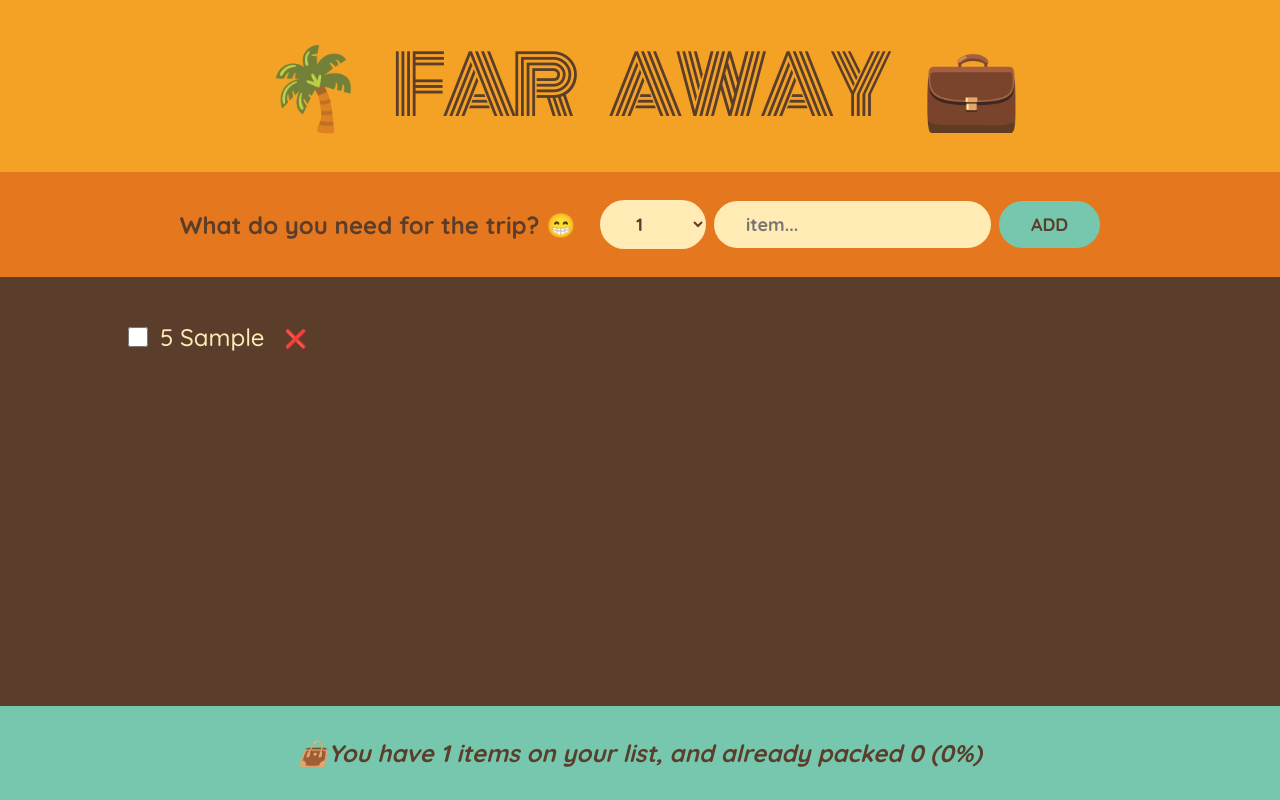
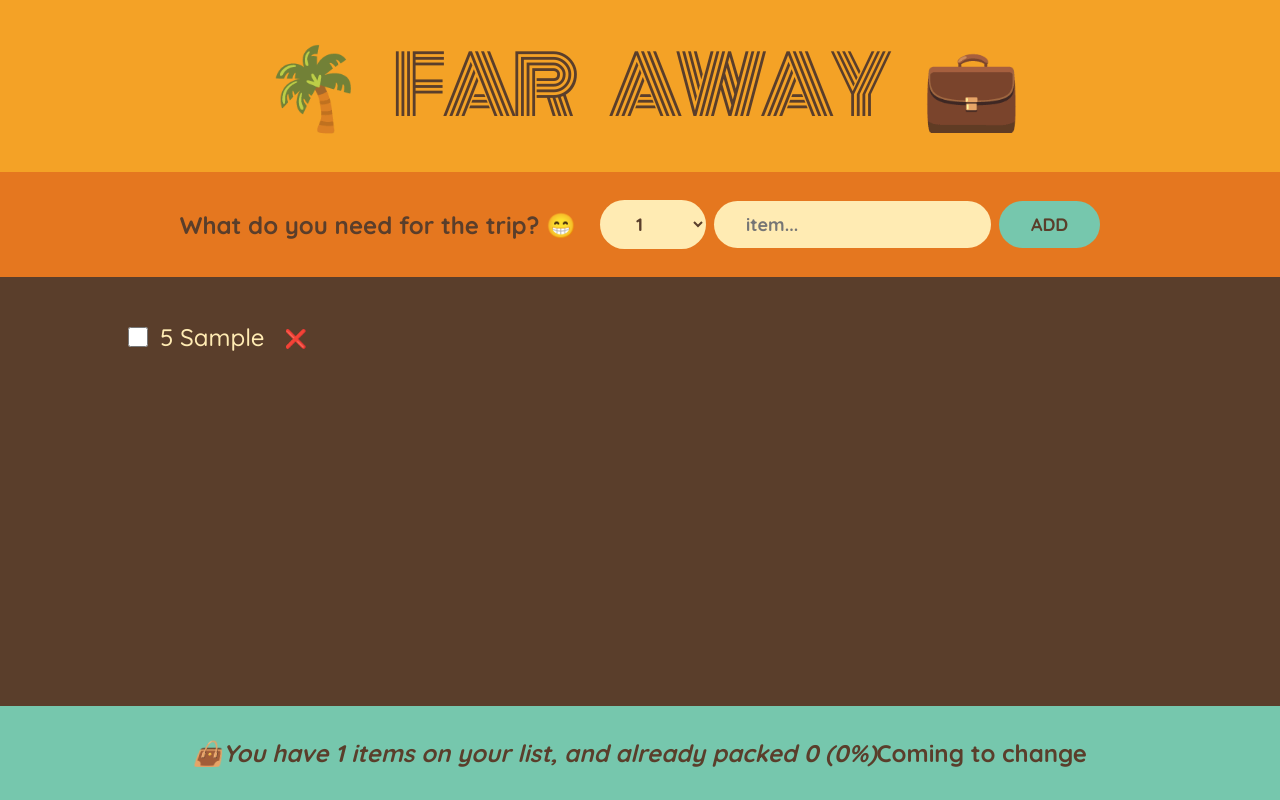
Before and after one commit to Iganza-roy/Ultimate_React-Course, a React (Create React App) app in the folder travel-list/: page / in a window 1280 px wide. Both pictures are taken after typing "Sample" into the empty fields and a click on the button "ADD". Built offline with nearby package versions, Linux system fonts and the light colour scheme.

Commit message:
Update Stats component to include a footer message indicating upcoming changes

```diff
--- a/travel-list/src/App.js
+++ b/travel-list/src/App.js
@@ -136,6 +136,7 @@ function Stats({ items }) {
           ? 'You got everything ready to Go!✈️'
           : `👜You have ${numItems} items on your list, and already packed ${numPacked} (${percentage}%)`}
       </em>
+      <span>Coming to change</span>
     </footer>
   );
 }
```
